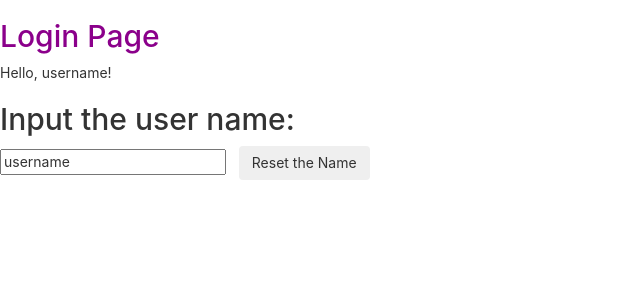
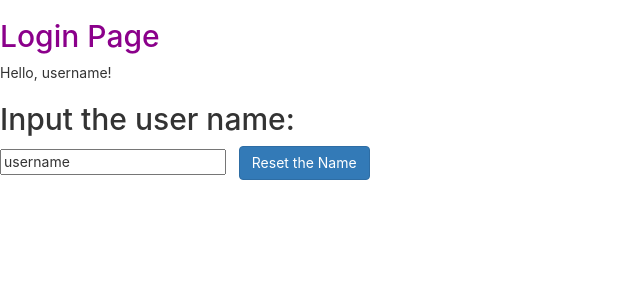
Before and after one commit to w-3513y/angular-studies-start, an Angular app: page / in a window 1280 px wide. Shown: the top 300 px of the page, without its empty margins (0-640 px from the left). Built offline with nearby package versions, Linux system fonts and the light colour scheme.

Commit message:
[Structure] Adjust ngClass to show different color

```diff
--- a/src/app/general-learning/general-learning.component.html
+++ b/src/app/general-learning/general-learning.component.html
@@ -13,8 +13,7 @@
       >
       <button
         [disabled]="useNameIsNull()"
-        type="button"
-        [ngClass]="(useNameIsNull()? 'btn btn-outline-secondary' : 'btn btn-outline-primary')"
+        [ngClass]="(useNameIsNull()? 'btn btn-secondary' : 'btn btn-primary')"
         (click)="username = ''">
         Reset the Name
       </button>
```
